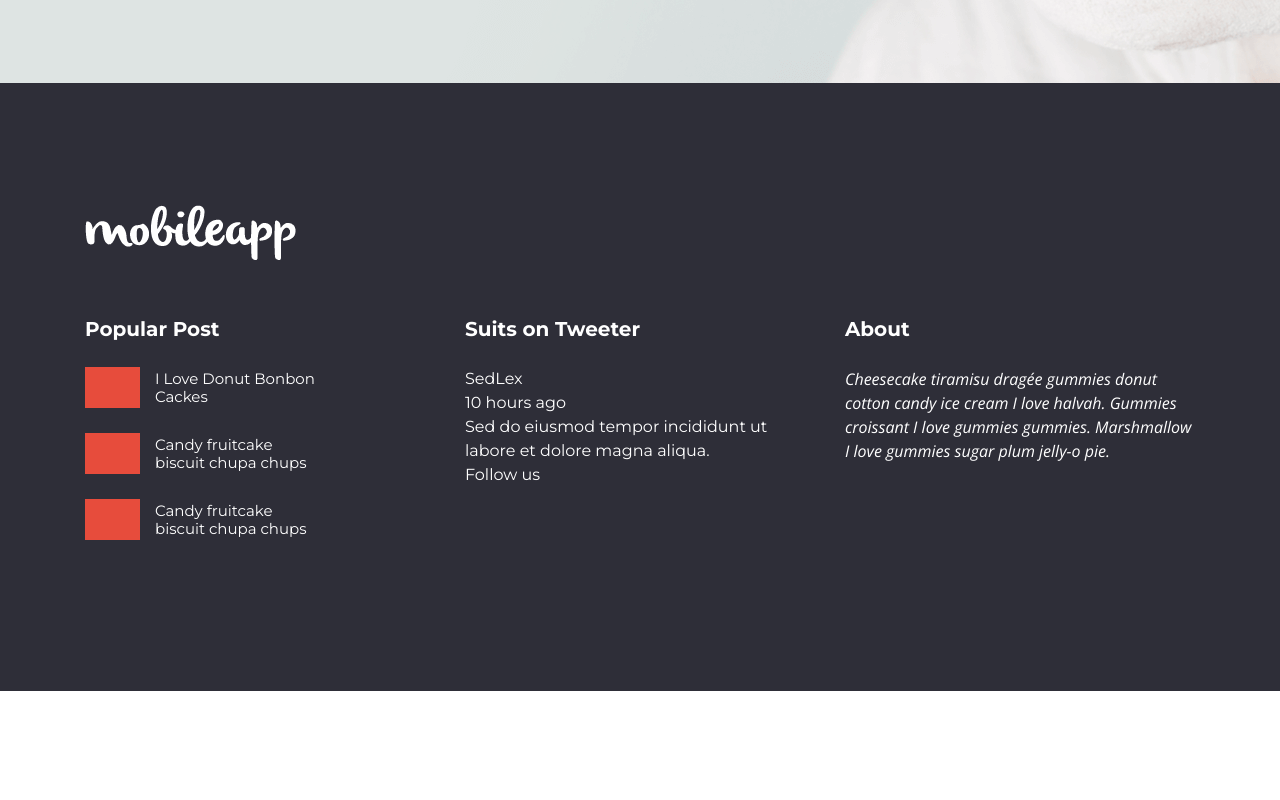
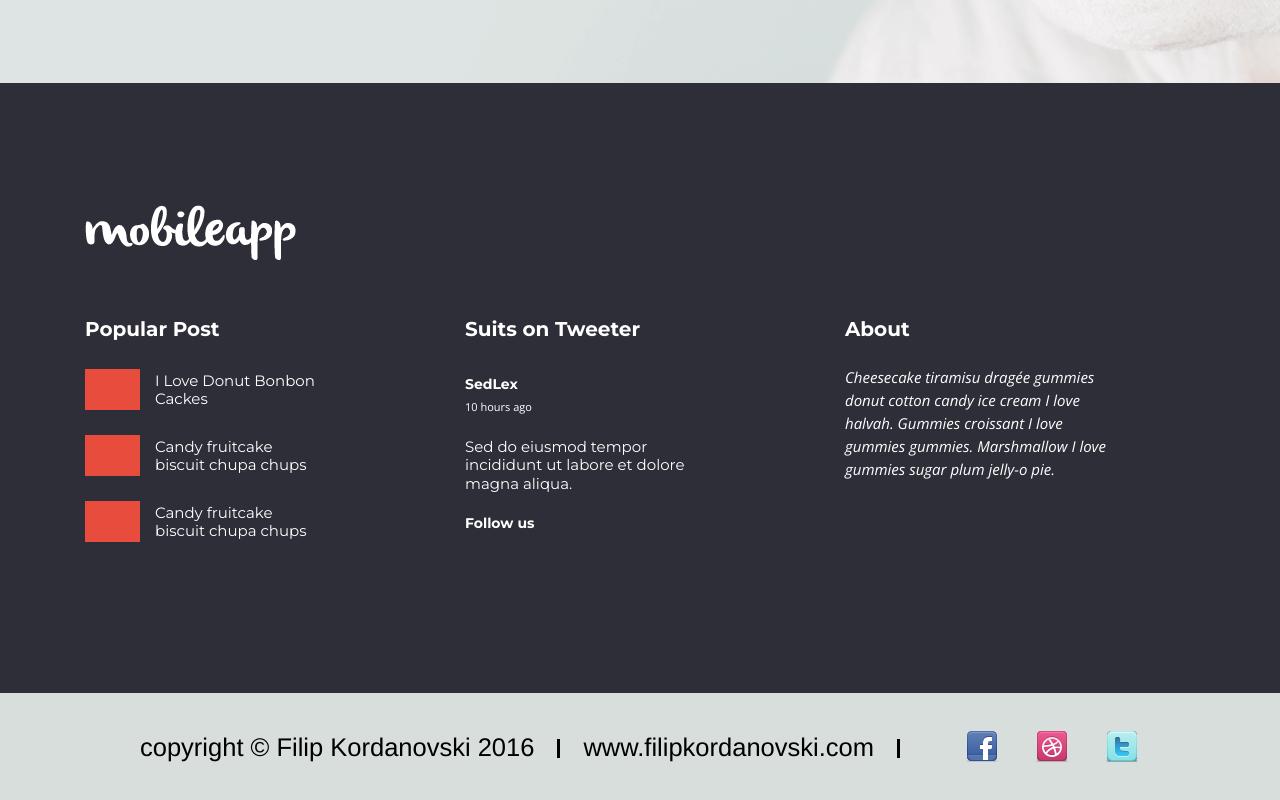
Before and after one commit to touchwood1992/chocolate, a plain HTML site: page index.html in a window 1280 px wide. Shown: the part 2470-3270 px from the top of the page. Before the commit the page ends 3161 px from the top, so only its background shows below. Drawn offline with nearby package versions, Linux system fonts and the light colour scheme.

Commit message:
Footer added

```diff
--- a/index.html
+++ b/index.html
@@ -23,6 +23,7 @@
   <body>
     <div id="site-container">
       <header>
+        <!-- Navigation Menu -->
         <nav class="navbar">
           <div class="container">
             <a href="#"><img src="imgs/logo.png" alt=""/></a>
@@ -35,6 +36,8 @@
             </ul>
           </div>
         </nav>
+        <!-- HERO Section -->
+
         <div class="container hero-content">
           <div class="row hero-row">
             <div class="col-md-6 left-banner">
@@ -56,7 +59,10 @@
           </div>
         </div>
       </header>
+
+      <!-- MAIN Content -->
       <main id="site-content">
+        <!-- App Features Section -->
         <section class="app-features-container">
           <div class="container">
             <h2 class="secondary-title">
@@ -106,6 +112,8 @@
           </div>
         </section>
 
+        <!-- Big nose section -->
+
         <section class="bignose">
           <div class="container">
             <h3>
@@ -119,6 +127,8 @@
             <a href="" class="site-btn-2 downloadbutton">Download</a>
           </div>
         </section>
+
+        <!-- HOME Footer Section -->
 
         <section class="home-footer">
           <div class="container">
@@ -137,17 +147,17 @@
 
               <div class="col-md-4">
                 <h3>Suits on Tweeter</h3>
-                <p class="Sedlex-title">
+                <p class="sedlex-title">
                   SedLex
                 </p>
-                <p class="Sedlex-ago">
+                <p class="sedlex-ago">
                   10 hours ago
                 </p>
-                <p class="Sedlex-description">
+                <p class="sedlex-description">
                   Sed do eiusmod tempor incididunt ut labore et dolore magna
                   aliqua.
                 </p>
-                <p class="Sedlex-followus">
+                <p class="sedlex-followus">
                   Follow us
                 </p>
               </div>
@@ -165,7 +175,7 @@
         </section>
       </main>
       <footer>
-        <div class="container">
+        <div class="container footer-container">
           <div class="footer-left">
             <span>copyright © Filip Kordanovski 2016</span
             ><span>www.filipkordanovski.com</span>
--- a/style.css
+++ b/style.css
@@ -255,7 +255,8 @@ header {
 .home-footer h3 {
   font-size: 20px;
   font-weight: 700;
-  padding: 57px 0 18px;
+  padding: 57px 0 28px;
+  margin: 0;
 }
 .home-footer .popular-posts {
   font-size: 15px;
@@ -285,13 +286,72 @@ header {
   flex: 1;
   line-height: 18px;
 }
+
+p.sedlex-title {
+  font-weight: 700;
+  font-size: 14px;
+  padding-top: 5px;
+}
+.sedlex-ago {
+  font-family: "Open Sans", sans-serif;
+  font-size: 11px;
+  padding-top: 4px;
+}
+.sedlex-description {
+  font-size: 15px;
+  width: 65%;
+  line-height: 18.5px;
+  padding-top: 22px;
+}
+.sedlex-followus {
+  font-size: 14px;
+  font-weight: 700;
+  padding-top: 20px;
+}
 p.about-description {
+  margin-top: -3px;
   font-family: "Open Sans", sans-serif;
   font-style: italic;
+  font-size: 15px;
+  width: 80%;
+  line-height: 23px;
 }
+
 /* ====================================================== */
 /* Site Footer Section */
 /* ====================================================== */
 footer {
-  display: none;
+  background-color: #d7dedc;
+  padding: 34.5px 0;
+  color: #000;
 }
+footer .footer-container {
+  display: flex;
+  align-items: center;
+  font-family: Helvetica, Arial, sans-serif;
+}
+.footer-left {
+  padding-left: 55px;
+  font-size: 25.5px;
+}
+.footer-right {
+  padding-right: 57px;
+  margin-left: auto;
+  display: flex;
+}
+.footer-right img {
+  display: inline-block;
+  padding: 0 19px;
+}
+.footer-right img:last-child {
+  padding-right: 0;
+}
+.footer-left span::after {
+  content: "";
+  display: inline-block;
+  width: 3px;
+  height: 19px;
+  background-color: #000000;
+  margin: 0 23px;
+  vertical-align: middle;
+}
```
